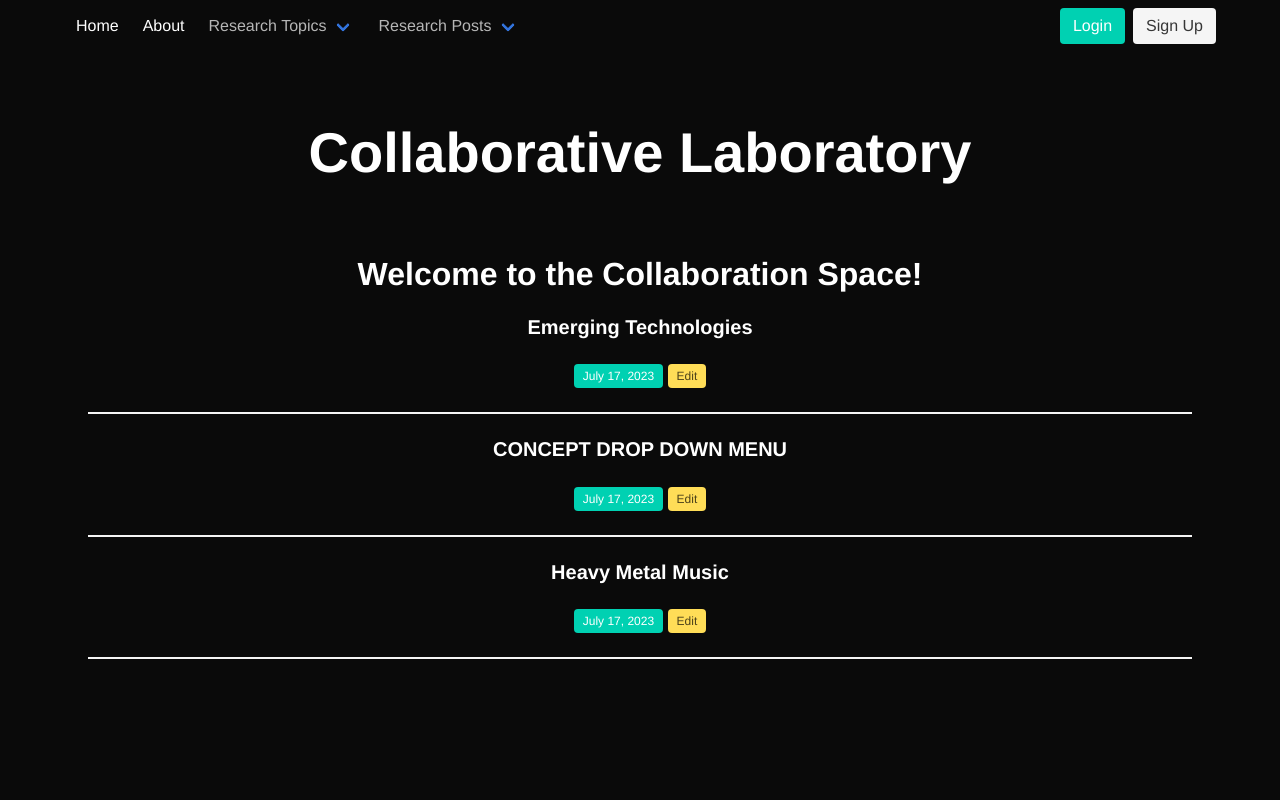
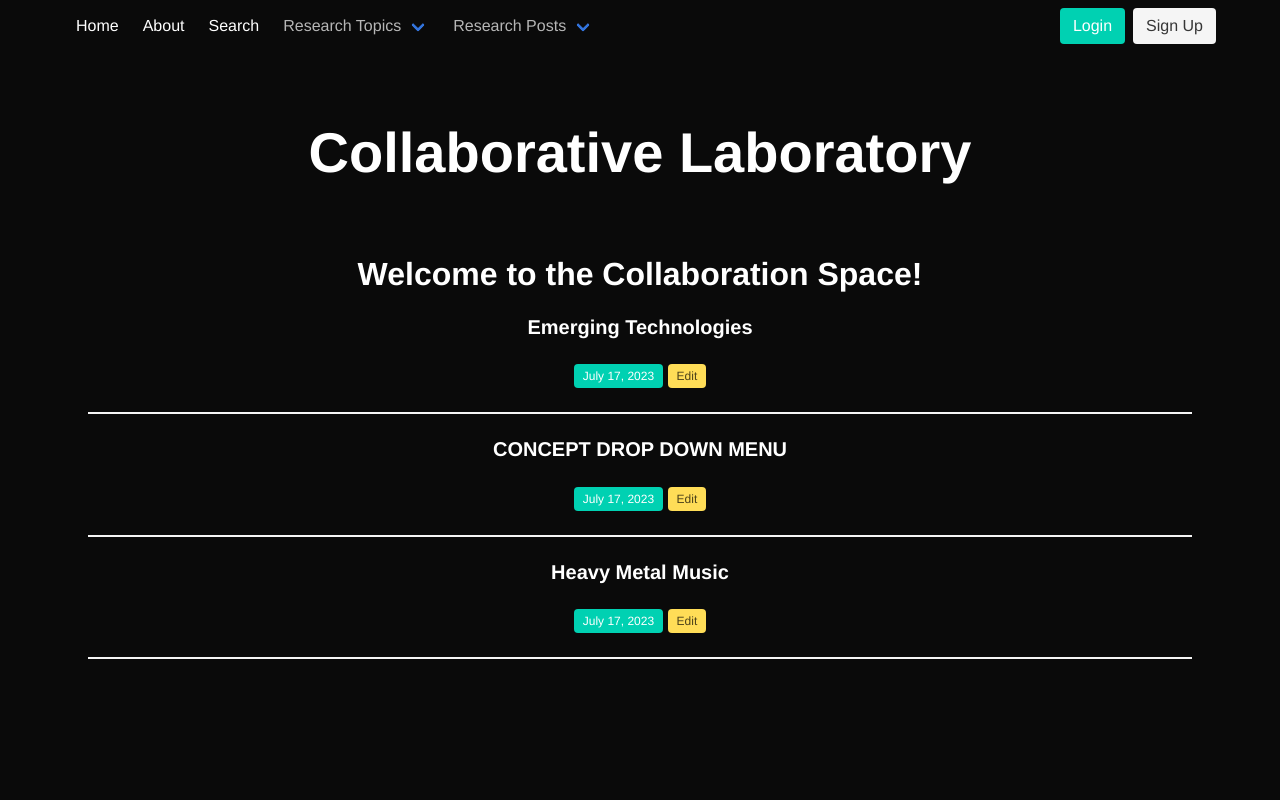
Before and after one commit to Chasen-Jeffries/ColLab_App, a Flask app: page / in a window 1280 px wide. Run offline with Flask 3, Linux system fonts and the light colour scheme; data comes from the database, SQL or seed files in the repository.

Commit message:
Updating Repo to add Search.html and Search_results.html as well as the ties in main.py and updated base.html to add a search option at the top of page

```diff
--- a/App_Code/main.py
+++ b/App_Code/main.py
@@ -127,3 +127,27 @@ def get_all_posts():
     posts = conn.execute('SELECT * FROM posts').fetchall()
     conn.close()
     return posts
+
+@main.route('/search', methods=['GET'])
+def search():
+    return render_template('search.html')
+
+@main.route('/search-results', methods=['GET'])
+def search_results():
+    conn = get_db_connection()
+    posts = conn.execute('SELECT * FROM posts').fetchall()
+    conn.close()
+
+    query = request.args.get('query', '').lower()  # Get the query from the URL parameter
+
+    matching_posts = []
+
+    for post in posts:
+        content = post['content'].lower()
+        title = post['title'].lower()
+
+        # Check if the query is in the content or title of the post
+        if query in content or query in title:
+            matching_posts.append(post)
+
+    return render_template('search_results.html', query=query, matching_posts=matching_posts)
--- a/App_Code/templates/base.html
+++ b/App_Code/templates/base.html
@@ -106,6 +106,10 @@
                             <a href="{{ url_for('main.about') }}" class="navbar-item">
                                 About
                             </a>
+                            <a href="{{ url_for('main.search') }}" class="navbar-item">
+                                Search
+                            </a>
+
                             <div class="navbar-item has-dropdown is-hoverable">
                                 <a class="navbar-link">
                                     Research Topics
```
Also changed, not shown: App_Code/templates/search.html (added, +8 -0 lines), App_Code/templates/search_results.html (added, +21 -0 lines), App_Code/auth.py (line endings or trailing spaces).
